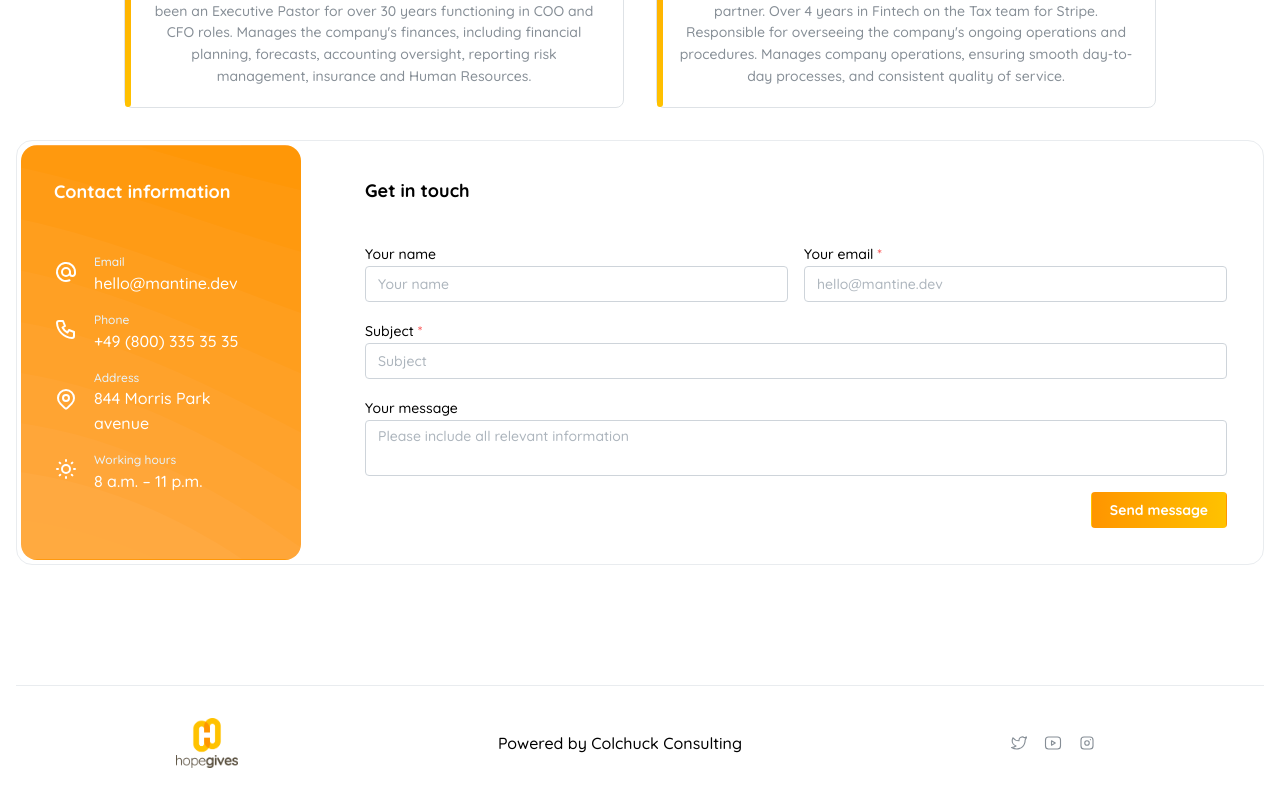
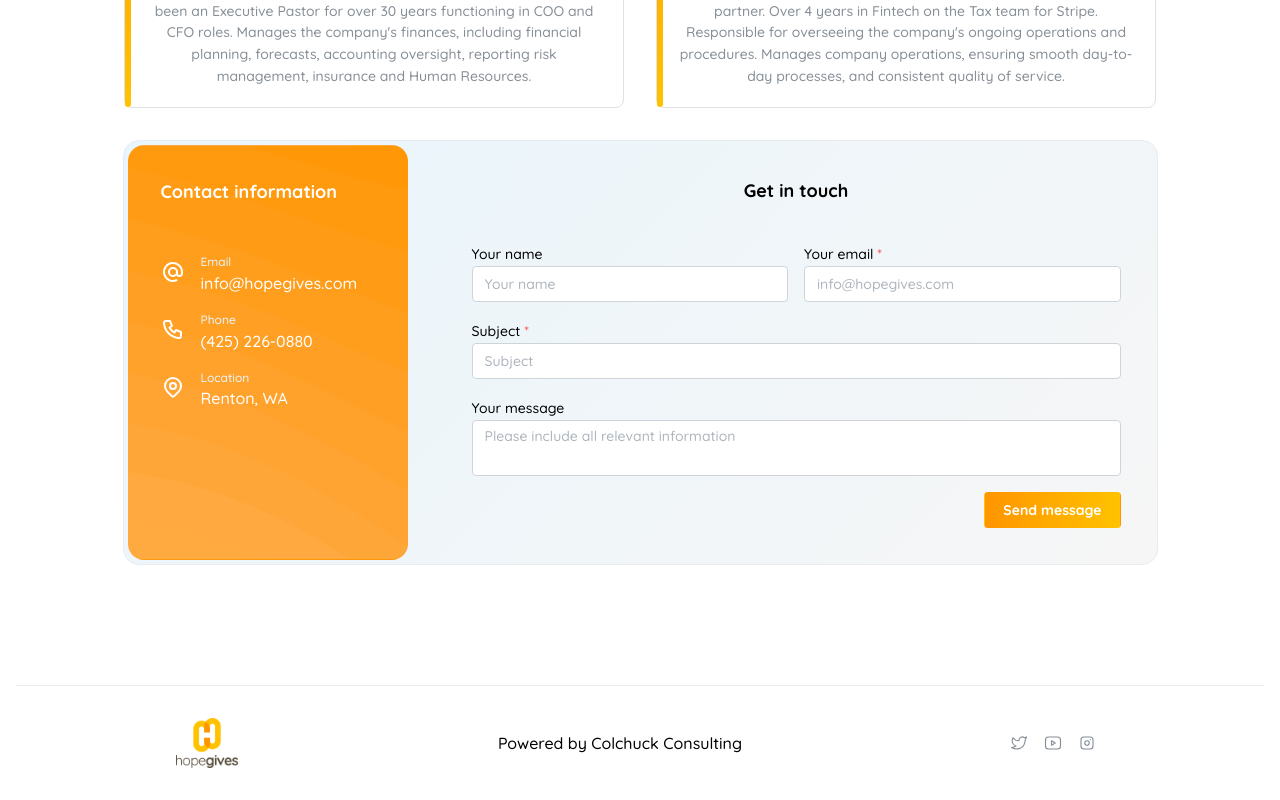
Before and after one commit to jwenger100/hope-gives, a Next.js app: page / in a window 1280 px wide. Shown: the part 2446-3246 px from the top of the page. Built offline with nearby package versions, Linux system fonts and the light colour scheme.

Commit message:
Changes to get in touch component

```diff
--- a/src/components/ContactIcons.tsx
+++ b/src/components/ContactIcons.tsx
@@ -33,10 +33,9 @@ function ContactIcon({
 }
 
 const MOCKDATA = [
-  { title: "Email", description: "hello@mantine.dev", icon: IconAt },
-  { title: "Phone", description: "+49 (800) 335 35 35", icon: IconPhone },
-  { title: "Address", description: "844 Morris Park avenue", icon: IconMapPin },
-  { title: "Working hours", description: "8 a.m. – 11 p.m.", icon: IconSun },
+  { title: "Email", description: "info@hopegives.com", icon: IconAt },
+  { title: "Phone", description: "(425) 226-0880", icon: IconPhone },
+  { title: "Location", description: "Renton, WA", icon: IconMapPin },
 ];
 
 export function ContactIconsList() {
--- a/src/components/GetInTouch.module.css
+++ b/src/components/GetInTouch.module.css
@@ -1,14 +1,28 @@
+.flexCenter {
+  display: flex !important;
+  justify-content: center;
+  align-items: center;
+  height: 100%; /* Ensures the container fills its parent's height */
+}
+
 .wrapper {
   display: flex;
+  height: 100%;
   background-color: light-dark(
     var(--mantine-color-white),
     var(--mantine-color-dark-8)
   );
+  background: linear-gradient(
+    135deg,
+    #e9f5fc 0%,
+    #f6f6f6 100%
+  ); /* Gradient from soft blue to light gray */
+
   border-radius: var(--mantine-radius-lg);
   padding: rem(4px);
   border: rem(1px) solid
     light-dark(var(--mantine-color-gray-2), var(--mantine-color-dark-8));
-
+  width: 1035px;
   @media (max-width: $mantine-breakpoint-sm) {
     flex-direction: column;
   }
--- a/src/components/GetInTouch.tsx
+++ b/src/components/GetInTouch.tsx
@@ -14,7 +14,7 @@ import classes from "./GetInTouch.module.css";
 export function GetInTouch() {
   return (
     // center later with fixed width
-    <Paper shadow="md" radius="lg" w={"1200px"} display={"contents"}>
+    <Paper radius="lg" display={"contents"} className={classes.flexCenter}>
       <div className={classes.wrapper}>
         <div
           className={classes.contacts}
@@ -31,7 +31,13 @@ export function GetInTouch() {
           className={classes.form}
           onSubmit={(event) => event.preventDefault()}
         >
-          <Text fz="lg" fw={700} className={classes.title} id="contact">
+          <Text
+            fz="lg"
+            fw={700}
+            className={classes.title}
+            ta={{ xs: "left", md: "center" }}
+            id="contact"
+          >
             Get in touch
           </Text>
 
@@ -40,7 +46,7 @@ export function GetInTouch() {
               <TextInput label="Your name" placeholder="Your name" />
               <TextInput
                 label="Your email"
-                placeholder="hello@mantine.dev"
+                placeholder="info@hopegives.com"
                 required
               />
             </SimpleGrid>
```
